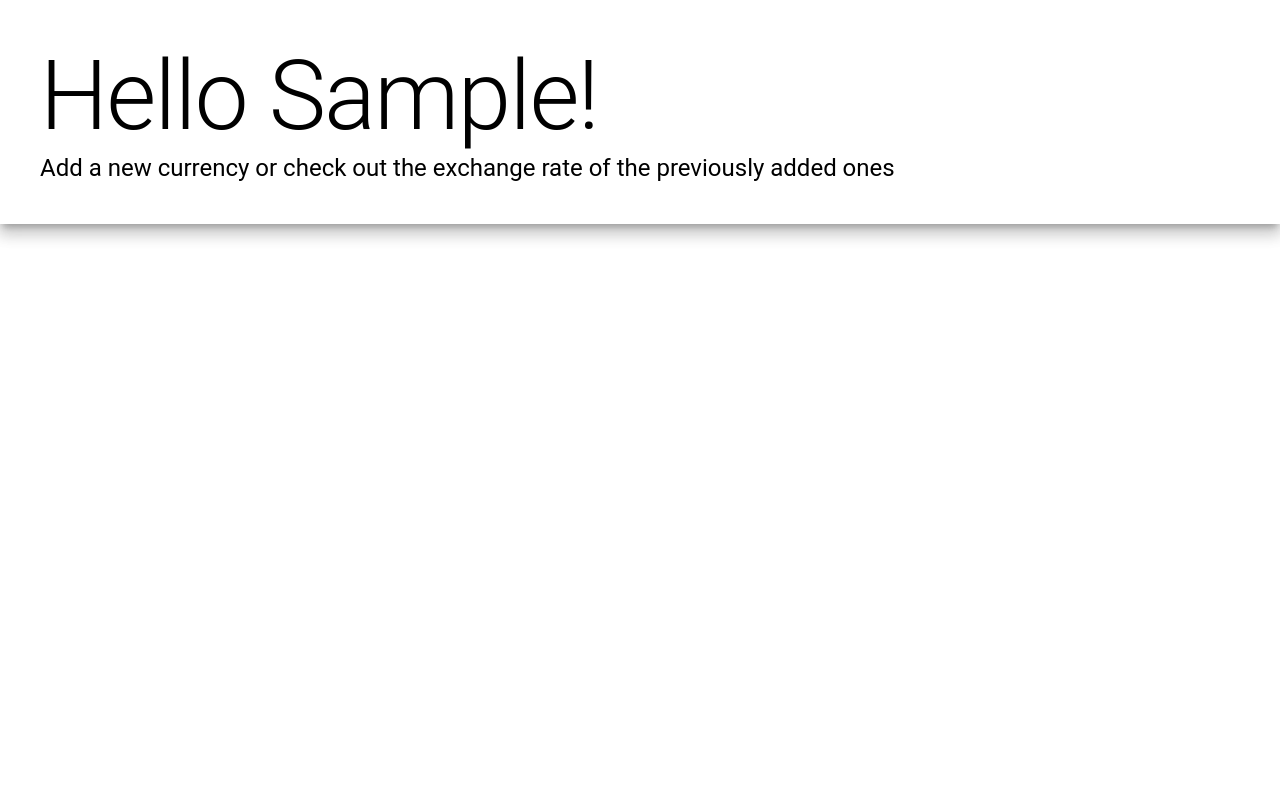
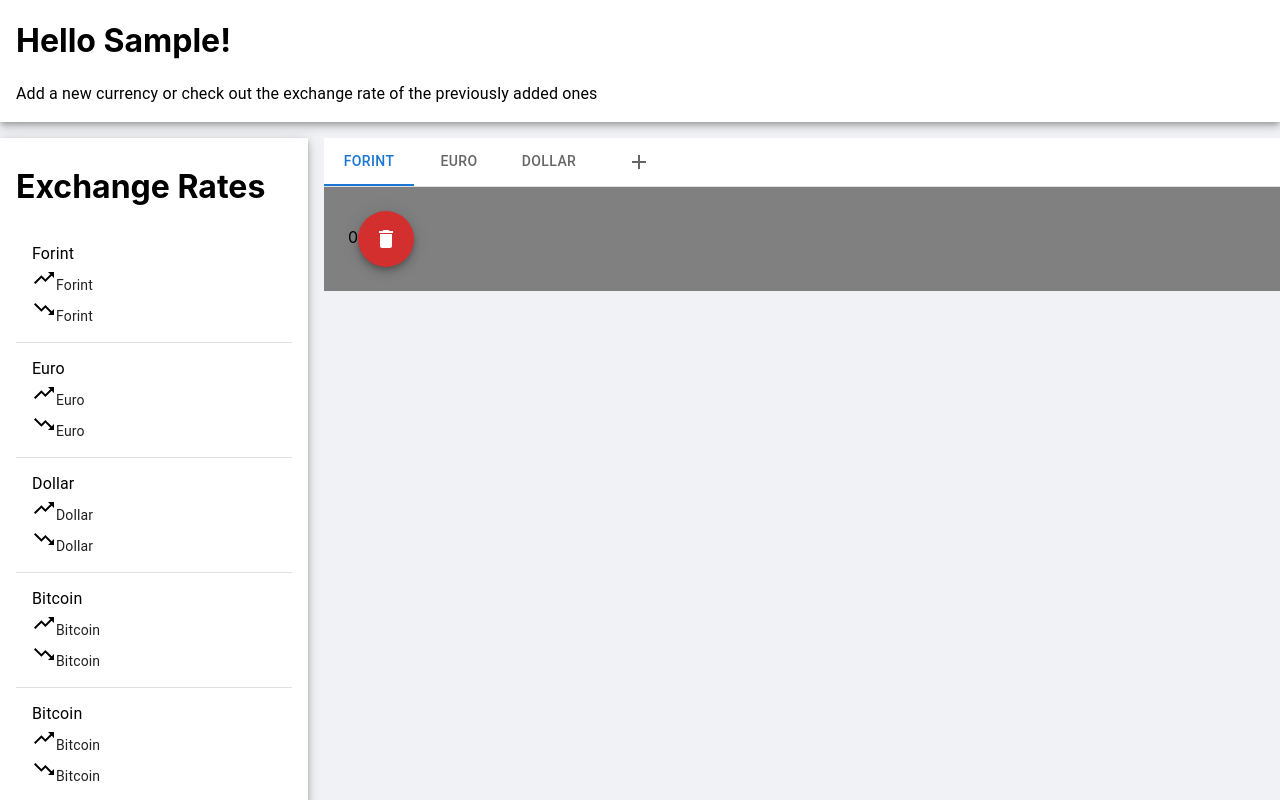
Before and after one commit to tothpeti2000/cryptocurrency-app, a React (Create React App) app: page / in a window 1280 px wide. Both pictures are taken after typing "Sample", "Sample123" into the empty fields and a click on the button "SIGN IN". Shown: the top 800 px of the page. Built offline with nearby package versions, Linux system fonts and the light colour scheme.

Commit message:
Dashboard layout modified

```diff
--- a/src/components/Header.tsx
+++ b/src/components/Header.tsx
@@ -5,9 +5,9 @@ const Header = () => {
   const { user } = useUserContext();
 
   return (
-    <Box boxShadow={10} p={5}>
-      <Typography variant="h1">Hello {String(user?.userName)}!</Typography>
-      <Typography variant="h5">
+    <Box bgcolor={"white"} boxShadow={5} p={2}>
+      <h1>Hello {String(user?.userName)}!</h1>
+      <Typography variant="body1">
         Add a new currency or check out the exchange rate of the previously
         added ones
       </Typography>
--- a/src/components/currencyList/CurrencyList.tsx
+++ b/src/components/currencyList/CurrencyList.tsx
@@ -15,10 +15,14 @@ const CurrencyList = () => {
     { asset_id: "HUF", name: "Forint" },
     { asset_id: "EUR", name: "Euro" },
     { asset_id: "USD", name: "Dollar" },
+    { asset_id: "BTC", name: "Bitcoin" },
+    { asset_id: "BTC", name: "Bitcoin" },
+    { asset_id: "BTC", name: "Bitcoin" },
+    { asset_id: "BTC", name: "Bitcoin" },
   ];
 
   useEffect(() => {
-    const ws = new WebSocket("wss://ws.coinapi.io/v1");
+    /*const ws = new WebSocket("wss://ws.coinapi.io/v1");
 
     ws.onopen = (e) => {
       console.log("WS opened");
@@ -31,10 +35,17 @@ const CurrencyList = () => {
       console.log(json);
     };
 
-    return () => ws.close();
+    return () => ws.close();*/
   });
 
-  return <List></List>;
+  return (
+    <List sx={{ bgcolor: "white", boxShadow: 5, px: 2, overflowY: "scroll" }}>
+      <h1>Exchange Rates</h1>
+      {currencies.map((c) => (
+        <CurrencyListItem key={c.asset_id} currency={c} />
+      ))}
+    </List>
+  );
 };
 
 export default CurrencyList;
--- a/src/components/currencyList/CurrencyListItem.tsx
+++ b/src/components/currencyList/CurrencyListItem.tsx
@@ -1,13 +1,12 @@
+import TrendingDownIcon from "@mui/icons-material/TrendingDown";
+import TrendingUpIcon from "@mui/icons-material/TrendingUp";
 import {
+  Box,
+  Divider,
   ListItem,
   ListItemText,
-  Divider,
-  ListItemIcon,
-  Box,
   Typography,
 } from "@mui/material";
-import TrendingUpIcon from "@mui/icons-material/TrendingUp";
-import TrendingDownIcon from "@mui/icons-material/TrendingDown";
 import { CurrencyListItemProps } from "../../interfaces/props";
 
 const CurrencyListItem = (props: CurrencyListItemProps) => {
@@ -15,9 +14,9 @@ const CurrencyListItem = (props: CurrencyListItemProps) => {
     <>
       <ListItem>
         <ListItemText
-          primary={props.currency}
+          primary={props.currency.name}
           secondary={
-            <>
+            <Typography component={"div"}>
               <Box>
                 <TrendingUpIcon />
                 <Typography
@@ -25,7 +24,7 @@ const CurrencyListItem = (props: CurrencyListItemProps) => {
                   variant="body2"
                   color={"text.primary"}
                 >
-                  {}
+                  {props.currency.name}
                 </Typography>
               </Box>
 
@@ -36,10 +35,10 @@ const CurrencyListItem = (props: CurrencyListItemProps) => {
                   variant="body2"
                   color={"text.primary"}
                 >
-                  {}
+                  {props.currency.name}
                 </Typography>
               </Box>
-            </>
+            </Typography>
           }
         />
       </ListItem>
--- a/src/components/tabs/CurrencyTabs.tsx
+++ b/src/components/tabs/CurrencyTabs.tsx
@@ -23,8 +23,8 @@ const CurrencyTabs = () => {
   };
 
   return (
-    <>
-      <Box sx={{ borderBottom: 1, borderColor: "divider" }}>
+    <Box>
+      <Box sx={{ borderBottom: 1, borderColor: "divider", bgcolor: "white" }}>
         <Tabs value={value} onChange={handleChange} aria-label="currency-tabs">
           {currencies.map((c) => (
             <Tab key={c.asset_id} label={c.name} />
@@ -42,7 +42,7 @@ const CurrencyTabs = () => {
           onDelete={handleDelete}
         />
       ))}
-    </>
+    </Box>
   );
 };
 
--- a/src/index.css
+++ b/src/index.css
@@ -5,6 +5,7 @@ body {
     sans-serif;
   -webkit-font-smoothing: antialiased;
   -moz-osx-font-smoothing: grayscale;
+  background-color: #f0f2f5;
 }
 
 code {
--- a/src/pages/Dashboard.tsx
+++ b/src/pages/Dashboard.tsx
@@ -1,11 +1,36 @@
+import { Box, Grid } from "@mui/material";
+import { useEffect } from "react";
+import { useNavigate } from "react-router-dom";
 import AddCurrencyDialog from "../components/AddCurrencyDialog";
 import Chart from "../components/Chart";
 import CurrencyList from "../components/currencyList/CurrencyList";
 import Header from "../components/Header";
 import CurrencyTabs from "../components/tabs/CurrencyTabs";
+import { useUserContext } from "../context/UserContext";
 
 const Dashboard = () => {
-  return <Header />;
+  const { user } = useUserContext();
+  const navigate = useNavigate();
+
+  useEffect(() => {
+    if (user === undefined) {
+      navigate("/");
+    }
+  });
+
+  return (
+    <Grid container direction={"column"} rowSpacing={2}>
+      <Header />
+      <Grid item container columnSpacing={2}>
+        <Grid item xs={3}>
+          <CurrencyList />
+        </Grid>
+        <Grid item xs={9}>
+          <CurrencyTabs />
+        </Grid>
+      </Grid>
+    </Grid>
+  );
 };
 
 export default Dashboard;
--- a/src/pages/LoginPage.tsx
+++ b/src/pages/LoginPage.tsx
@@ -9,7 +9,6 @@ const LoginPage = () => {
       justifyContent={"center"}
       alignItems={"center"}
       height={"100vh"}
-      bgcolor={"#f0f2f5"}
     >
       <Box>
         <Title />
```
